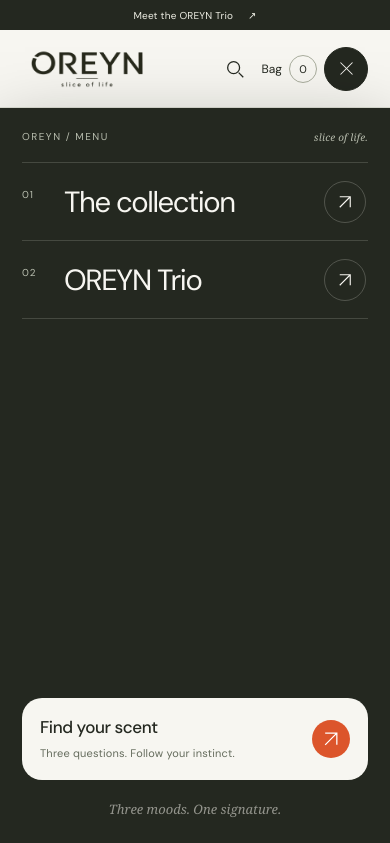
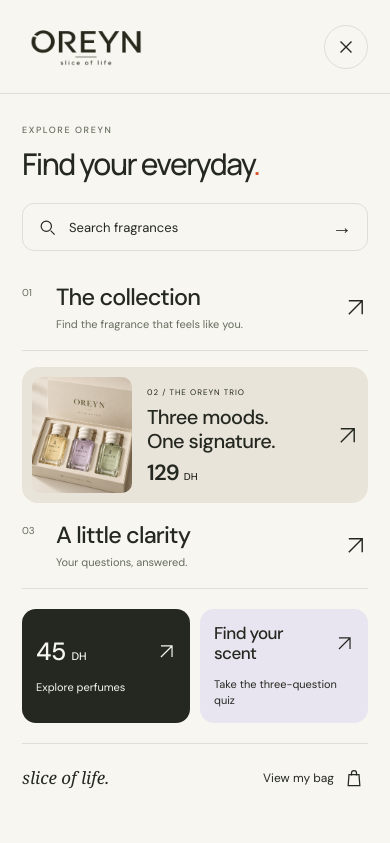
Before and after one commit to benomarh224-prog/OREYN, a website: page index.html in a window 390 px wide. Both pictures are taken after a click on the button 346 px from the left and 68 px from the top of the page. Shown: the top 843 px of the page. Drawn offline with Linux system fonts and the light colour scheme.

Commit message:
Redesign mobile navigation with full-screen storefront menu

```diff
--- a/index.html
+++ b/index.html
@@ -11,15 +11,27 @@
 </head>
 <body>
   <div class="announcement"><span>FIND YOUR EVERYDAY FRAGRANCE.</span><a href="#discovery">Meet the OREYN Trio <span>↗︎</span></a><span class="announcement-end">AN INDEPENDENT FRAGRANCE UNIVERSE</span></div>
-  <header class="site-header"><a class="logo" href="#" aria-label="Oreyn home"><img class="brand-logo" src="assets/oreyn-logo.jpg" alt="OREYN — slice of life" width="1280" height="640"></a><nav class="desktop-nav" aria-label="Main navigation"><a href="#collection">Shop</a><a href="#discovery">OREYN Trio</a><button data-open-quiz>Find your scent <span>↗︎</span></button></nav><div class="header-actions"><button class="icon-button" data-open-search aria-label="Search fragrances"><svg viewBox="0 0 24 24" fill="none" stroke="currentColor" stroke-width="1.4"><circle cx="10.5" cy="10.5" r="6.5"/><path d="m16 16 5 5"/></svg></button><button class="bag-button" id="open-bag">Bag <span id="bag-count">0</span></button><button class="icon-button menu-button" id="menu-toggle" aria-label="Open navigation" aria-expanded="false" aria-controls="mobile-nav"><span></span><span></span></button></div></header>
-  <nav id="mobile-nav" class="mobile-nav" aria-label="Mobile navigation" hidden>
-    <div class="mobile-nav-head"><span>OREYN / MENU</span><span>slice of life.</span></div>
-    <div class="mobile-nav-links">
-      <a class="mobile-nav-link" href="#collection"><small>01</small><span>The collection</span><svg viewBox="0 0 24 24" fill="none" stroke="currentColor" stroke-width="1.5" aria-hidden="true"><path d="M5 19 19 5M5 5h14v14"/></svg></a>
-      <a class="mobile-nav-link" href="#discovery"><small>02</small><span>OREYN Trio</span><svg viewBox="0 0 24 24" fill="none" stroke="currentColor" stroke-width="1.5" aria-hidden="true"><path d="M5 19 19 5M5 5h14v14"/></svg></a>
+  <header class="site-header"><a class="logo" href="#" aria-label="Oreyn home"><img class="brand-logo" src="assets/oreyn-logo.jpg" alt="OREYN — slice of life" width="1280" height="640"></a><nav class="desktop-nav" aria-label="Main navigation"><a href="#collection">Shop</a><a href="#discovery">OREYN Trio</a><button data-open-quiz>Find your scent <span>↗︎</span></button></nav><div class="header-actions"><button class="icon-button" data-open-search aria-label="Search fragrances"><svg viewBox="0 0 24 24" fill="none" stroke="currentColor" stroke-width="1.4"><circle cx="10.5" cy="10.5" r="6.5"/><path d="m16 16 5 5"/></svg></button><button class="bag-button" id="open-bag">Bag <span id="bag-count">0</span></button><button class="icon-button menu-button" id="menu-toggle" aria-haspopup="dialog" aria-label="Open navigation" aria-expanded="false" aria-controls="mobile-nav"><span></span><span></span></button></div></header>
+  <div id="mobile-nav" class="mobile-nav" role="dialog" aria-modal="true" aria-labelledby="menu-title" hidden>
+    <div class="mobile-nav-head">
+      <a class="logo" href="#" aria-label="OREYN home"><img class="brand-logo" src="assets/oreyn-logo.jpg" alt="OREYN — slice of life" width="1280" height="640"></a>
+      <button class="menu-close" data-menu-close aria-label="Close navigation"><svg viewBox="0 0 24 24" fill="none" stroke="currentColor" stroke-width="1.5" aria-hidden="true"><path d="m6 6 12 12M18 6 6 18"/></svg></button>
     </div>
-    <div class="mobile-nav-bottom"><button class="mobile-nav-quiz" data-open-quiz><span><strong>Find your scent</strong><small>Three questions. Follow your instinct.</small></span><svg viewBox="0 0 24 24" fill="none" stroke="currentColor" stroke-width="1.5" aria-hidden="true"><path d="M5 19 19 5M5 5h14v14"/></svg></button><p>Three moods. One signature.</p></div>
-  </nav>
+    <div class="mobile-nav-content">
+      <div class="menu-intro"><span class="eyebrow">EXPLORE OREYN</span><h2 id="menu-title">Find your everyday<span>.</span></h2></div>
+      <button class="menu-search" data-open-search><svg viewBox="0 0 24 24" fill="none" stroke="currentColor" stroke-width="1.5" aria-hidden="true"><circle cx="10.5" cy="10.5" r="6.5"/><path d="m16 16 5 5"/></svg><span>Search fragrances</span><span aria-hidden="true">→</span></button>
+      <nav class="mobile-nav-links" aria-label="Mobile navigation">
+        <a class="mobile-nav-link" href="#collection"><small>01</small><span><strong>The collection</strong><span>Find the fragrance that feels like you.</span></span><svg viewBox="0 0 24 24" fill="none" stroke="currentColor" stroke-width="1.5" aria-hidden="true"><path d="M5 19 19 5M5 5h14v14"/></svg></a>
+        <a class="menu-trio" href="#discovery"><img src="assets/oreyn-fragrance-trio.jpg" alt="" width="1254" height="1254"><span><small>02 / THE OREYN TRIO</small><strong>Three moods.<br>One signature.</strong><span class="menu-trio-price">129 <small>DH</small></span></span><svg viewBox="0 0 24 24" fill="none" stroke="currentColor" stroke-width="1.5" aria-hidden="true"><path d="M5 19 19 5M5 5h14v14"/></svg></a>
+        <a class="mobile-nav-link" href="#clarity"><small>03</small><span><strong>A little clarity</strong><span>Your questions, answered.</span></span><svg viewBox="0 0 24 24" fill="none" stroke="currentColor" stroke-width="1.5" aria-hidden="true"><path d="M5 19 19 5M5 5h14v14"/></svg></a>
+      </nav>
+      <div class="menu-shortcuts">
+        <button class="menu-price-link" data-menu-filter="45dh"><span class="menu-shortcut-top"><strong>45 <small>DH</small></strong><svg viewBox="0 0 24 24" fill="none" stroke="currentColor" stroke-width="1.5" aria-hidden="true"><path d="M5 19 19 5M5 5h14v14"/></svg></span><span>Explore perfumes</span></button>
+        <button class="mobile-nav-quiz" data-open-quiz><span class="menu-shortcut-top"><strong>Find your scent</strong><svg viewBox="0 0 24 24" fill="none" stroke="currentColor" stroke-width="1.5" aria-hidden="true"><path d="M5 19 19 5M5 5h14v14"/></svg></span><span>Take the three-question quiz</span></button>
+      </div>
+      <div class="menu-footer"><span>slice of life.</span><button data-view-bag>View my bag <svg viewBox="0 0 24 24" fill="none" stroke="currentColor" stroke-width="1.5" aria-hidden="true"><path d="M6 8h12l1 13H5L6 8Z"/><path d="M9 9V6a3 3 0 0 1 6 0v3"/></svg></button></div>
+    </div>
+  </div>
   <main id="main">
     <section class="hero hero-refined" aria-labelledby="hero-title" data-active="solar">
       <span class="hero-kicker eyebrow">A NEW PERSPECTIVE ON PERFUME</span>
--- a/refinement.css
+++ b/refinement.css
@@ -217,30 +217,54 @@
   .header-actions { gap: 6px; }
   .bag-button { font-size: 12px; gap: 7px; }
   .icon-button { width: 39px; }
-  body.menu-open { overflow: hidden; }
+  body.menu-open { overflow: hidden; position: fixed; top: var(--menu-scroll-offset); left: 0; right: 0; }
   html.menu-open { overflow: hidden; overscroll-behavior: none; }
-  .menu-button { width: 44px; height: 44px; align-items: center; border: 1px solid rgba(38,41,31,.2); border-radius: 50%; gap: 5px; transition: background .25s ease,border-color .25s ease; }
-  .menu-button span { width: 17px; transition: transform .28s cubic-bezier(.22,1,.36,1),background .2s ease; }
-  .menu-button[aria-expanded=true] { background: var(--ink); border-color: var(--ink); }
-  .menu-button[aria-expanded=true] span { background: var(--paper); }
-  .menu-button[aria-expanded=true] span:first-child { transform: translateY(3px) rotate(45deg); }
-  .menu-button[aria-expanded=true] span:last-child { transform: translateY(-3px) rotate(-45deg); }
-  .mobile-nav:not([hidden]) { display: flex; position: fixed; left: 0; right: 0; bottom: 0; z-index: 13; flex-direction: column; padding: 22px var(--page-gutter) max(24px,env(safe-area-inset-bottom)); background: var(--ink); color: var(--paper); box-shadow: 0 24px 70px rgba(15,18,12,.34); overflow-y: auto; overscroll-behavior: contain; animation: mobile-menu-in .38s cubic-bezier(.22,1,.36,1) both; }
-  .mobile-nav-head { display: flex; justify-content: space-between; gap: 20px; padding-bottom: 18px; border-bottom: 1px solid rgba(240,239,231,.16); font-size: 10px; letter-spacing: 1.5px; color: #b9beaf; }
-  .mobile-nav-head span:last-child { font-family: Georgia,serif; font-style: italic; letter-spacing: .2px; text-transform: lowercase; }
-  .mobile-nav-links { display: flex; flex-direction: column; }
-  .mobile-nav .mobile-nav-link { min-height: 78px; display: grid; grid-template-columns: 30px minmax(0,1fr) 44px; align-items: center; gap: 12px; padding: 0; border-bottom: 1px solid rgba(240,239,231,.16); color: var(--paper); text-align: left; font-size: clamp(25px,7.5vw,34px); letter-spacing: -1.4px; }
-  .mobile-nav-link small { align-self: start; margin-top: 25px; font-size: 10px; letter-spacing: 1px; color: #b9beaf; }
-  .mobile-nav-link svg { width: 42px; height: 42px; padding: 11px; border: 1px solid rgba(240,239,231,.22); border-radius: 50%; transition: transform .25s ease,background .25s ease,color .25s ease; }
-  .mobile-nav-link:active svg { transform: translate(2px,-2px); background: var(--paper); color: var(--ink); }
-  .mobile-nav-bottom { margin-top: auto; padding-top: 28px; }
-  .mobile-nav .mobile-nav-quiz { width: 100%; min-height: 82px; display: flex; align-items: center; justify-content: space-between; gap: 20px; padding: 17px 18px; border: 0; border-radius: 20px; background: var(--paper); color: var(--ink); text-align: left; }
-  .mobile-nav-quiz strong { display: block; font-size: 17px; font-weight: 500; letter-spacing: -.4px; }
-  .mobile-nav-quiz small { display: block; margin-top: 7px; color: var(--muted); font-size: 11px; letter-spacing: .2px; line-height: 1.5; }
-  .mobile-nav-quiz svg { width: 38px; height: 38px; flex: 0 0 38px; padding: 9px; border-radius: 50%; background: var(--orange); color: #fff; }
-  .mobile-nav-bottom > p { margin: 18px 0 0; font-family: Georgia,serif; font-size: 13px; font-style: italic; color: rgba(240,239,231,.55); text-align: center; }
-  .mobile-nav a:focus-visible,.mobile-nav button:focus-visible { outline-color: var(--orange); outline-offset: -2px; }
-  @keyframes mobile-menu-in { from { opacity: 0; transform: translateY(-14px); } to { opacity: 1; transform: translateY(0); } }
+  .menu-button { display: flex; width: 44px; height: 44px; align-items: center; justify-content: center; flex-direction: column; border: 1px solid var(--line); border-radius: 50%; gap: 5px; transition: background .2s ease; }
+  .menu-button span { display: block; height: 1px; width: 17px; background: var(--ink); }
+  .menu-button:hover { background: #e6e8dd; }
+  .mobile-nav:not([hidden]) { display: flex; position: fixed; inset: 0; z-index: 40; flex-direction: column; background: var(--paper); color: var(--ink); animation: mobile-menu-in .25s ease-out both; }
+  .mobile-nav-head { display: flex; flex: 0 0 auto; align-items: center; justify-content: space-between; gap: 20px; padding: max(14px,env(safe-area-inset-top)) var(--page-gutter) 14px; border-bottom: 1px solid var(--line); }
+  .mobile-nav-head .logo { display: flex; align-items: center; min-height: 44px; }
+  .mobile-nav-head .brand-logo { width: 128px; }
+  .menu-close { display: grid; place-items: center; width: 44px; height: 44px; flex: 0 0 44px; border: 1px solid var(--line); border-radius: 50%; }
+  .menu-close svg { width: 22px; height: 22px; }
+  .mobile-nav-content { overflow-y: auto; overscroll-behavior-y: contain; min-height: 0; padding: 24px var(--page-gutter) max(16px,env(safe-area-inset-bottom)); scrollbar-width: thin; }
+  .menu-intro .eyebrow { font-size: 9px; letter-spacing: 1.6px; color: var(--muted); }
+  .menu-intro h2 { margin: 8px 0 21px; font-size: clamp(27px,7.7vw,36px); letter-spacing: -1.5px; line-height: 1.2; font-weight: 500; }
+  .menu-intro h2 > span { color: var(--orange); }
+  .menu-search { display: flex; align-items: center; gap: 12px; width: 100%; min-height: 48px; padding: 10px 15px; border: 1px solid var(--line); border-radius: 12px; font-size: 13px; text-align: left; }
+  .menu-search svg { width: 19px; height: 19px; flex: 0 0 19px; }
+  .menu-search > span:last-child { margin-left: auto; font-size: 20px; }
+  .mobile-nav-links { display: flex; flex-direction: column; margin-top: 14px; }
+  .mobile-nav-link { display: grid; grid-template-columns: 22px minmax(0,1fr) 24px; align-items: center; gap: 12px; min-height: 86px; padding: 15px 0; text-align: left; border-bottom: 1px solid var(--line); }
+  .mobile-nav-link > small { font-size: 10px; color: var(--muted); align-self: start; padding-top: 6px; }
+  .mobile-nav-link strong { display: block; font-size: clamp(21px,6vw,26px); line-height: 1.2; font-weight: 500; letter-spacing: -.8px; }
+  .mobile-nav-link > span > span { display: block; margin-top: 5px; font-size: 11px; line-height: 1.5; color: var(--muted); }
+  .mobile-nav-link svg,.menu-trio > svg { width: 23px; height: 23px; transition: transform .2s ease; }
+  .mobile-nav-link:hover svg,.menu-trio:hover > svg { transform: translate(2px,-2px); }
+  .menu-trio { display: grid; grid-template-columns: 100px minmax(0,1fr) 22px; gap: 15px; align-items: center; margin-top: 16px; padding: 10px; border-radius: 16px; background: #e9e4d9; }
+  .menu-trio > img { width: 100%; height: 116px; object-fit: cover; border-radius: 10px; }
+  .menu-trio > span > small { display: block; font-size: 8px; letter-spacing: 1px; margin-bottom: 8px; }
+  .menu-trio strong { display: block; font-size: 20px; font-weight: 500; letter-spacing: -.6px; line-height: 1.2; }
+  .menu-trio-price { display: block; margin-top: 9px; font-size: 22px; font-weight: 550; line-height: 1; letter-spacing: -.7px; }
+  .menu-trio-price small { font-size: 10px; font-weight: 500; letter-spacing: 0; }
+  .menu-shortcuts { display: grid; grid-template-columns: 1fr 1fr; gap: 10px; margin-top: 20px; }
+  .menu-shortcuts > button { min-width: 0; min-height: 95px; border-radius: 14px; padding: 14px; text-align: left; }
+  .menu-price-link { background: var(--ink); color: var(--paper); }
+  .mobile-nav-quiz { background: #e9e5f0; }
+  .menu-shortcut-top { display: flex; align-items: center; justify-content: space-between; gap: 8px; }
+  .menu-shortcut-top > strong { font-size: 17px; font-weight: 500; letter-spacing: -.6px; line-height: 1.2; }
+  .menu-price-link strong { font-size: 25px; }
+  .menu-price-link strong small { font-size: 11px; letter-spacing: 0; }
+  .menu-shortcut-top > svg { width: 19px; height: 19px; flex: 0 0 19px; }
+  .menu-shortcuts > button > span:last-child { display: block; margin-top: 12px; font-size: 11px; line-height: 1.5; }
+  .menu-footer { display: flex; flex-wrap: wrap; align-items: center; justify-content: space-between; gap: 12px; margin-top: 20px; padding-top: 12px; border-top: 1px solid var(--line); }
+  .menu-footer > span { font: italic 17px Georgia,serif; }
+  .menu-footer > button { display: flex; align-items: center; gap: 10px; min-height: 44px; padding: 0 4px; font-size: 12px; }
+  .menu-footer svg { width: 20px; height: 20px; }
+  .mobile-nav a:focus-visible,.mobile-nav button:focus-visible { outline: 2px solid var(--orange); outline-offset: 3px; }
+  .mobile-nav button:hover { box-shadow: inset 0 0 0 1px currentColor; }
+  @keyframes mobile-menu-in { from { opacity: 0; transform: translateY(8px); } to { opacity: 1; transform: translateY(0); } }
   .studio-top { padding: 13px 17px 0; }
   .studio-top > .eyebrow { font-size: 9px; }
   .product-scene { inset: auto; width: 100%; height: 343px; }
@@ -334,6 +358,9 @@
 }
 @media(max-width:365px) {
   :root { --page-gutter: 18px; }
+  .menu-trio { grid-template-columns: 80px minmax(0,1fr) 22px; gap: 10px; }
+  .menu-trio > img { height: 100px; }
+  .menu-trio strong { font-size: 18px; }
   .studio-top { padding: 10px 12px 0; }
   .studio-top > .eyebrow { font-size: 8px; }
   #motion-toggle { font-size: 7px; }
--- a/script.js
+++ b/script.js
@@ -173,31 +173,41 @@
   });
   $('#hero-status').textContent = p.name + ' selected.';
 }
+let menuScrollY = 0;
 function closeMenu(restoreFocus = false) {
   const nav = $('#mobile-nav'), toggle = $('#menu-toggle');
+  const wasOpen = !nav.hidden;
   nav.hidden = true;
   document.body.classList.remove('menu-open');
   document.documentElement.classList.remove('menu-open');
-  $$('main, footer, .announcement, .site-header .logo, .desktop-nav, .header-actions > :not(#menu-toggle)').forEach(element => { element.inert = false; });
+  document.body.style.removeProperty('--menu-scroll-offset');
+  $$('main, footer, .announcement, .site-header').forEach(element => { element.inert = false; });
   toggle.setAttribute('aria-expanded', 'false');
   toggle.setAttribute('aria-label', 'Open navigation');
+  if (wasOpen) window.scrollTo({ top: menuScrollY, behavior: 'instant' });
   if (restoreFocus) toggle.focus({ preventScroll: true });
 }
 function openMenu() {
   const nav = $('#mobile-nav'), toggle = $('#menu-toggle');
-  nav.style.top = `${$('.site-header').getBoundingClientRect().bottom}px`;
+  if (!nav.hidden || innerWidth > 760) return;
+  menuScrollY = window.scrollY;
+  document.body.style.setProperty('--menu-scroll-offset', -menuScrollY + 'px');
   nav.hidden = false;
   document.body.classList.add('menu-open');
   document.documentElement.classList.add('menu-open');
-  $$('main, footer, .announcement, .site-header .logo, .desktop-nav, .header-actions > :not(#menu-toggle)').forEach(element => { element.inert = true; });
+  $$('main, footer, .announcement, .site-header').forEach(element => { element.inert = true; });
   toggle.setAttribute('aria-expanded', 'true');
   toggle.setAttribute('aria-label', 'Close navigation');
-  requestAnimationFrame(() => { if (!nav.hidden) nav.querySelector('.mobile-nav-link')?.focus({ preventScroll: true }); });
+  nav.querySelector('.mobile-nav-content').scrollTop = 0;
+  requestAnimationFrame(() => { if (!nav.hidden) nav.querySelector('[data-menu-close]').focus({ preventScroll: true }); });
 }
+
 document.addEventListener('click', async event => {
   const button = event.target.closest('button, a'); if (!button) return;
   const pageAnchor = button.matches('a[href^="#"]') ? button.getAttribute('href') : null;
   if (pageAnchor !== null) { event.preventDefault(); scrollToPageSection(pageAnchor); }
+  if (button.hasAttribute('data-menu-close')) closeMenu(true);
+  if (button.dataset.menuFilter) { filter = button.dataset.menuFilter; renderProducts(); scrollToPageSection('#collection'); }
   if (button.hasAttribute('data-close')) closeModal(button.closest('dialog'));
   if (button.dataset.filter) { filter = button.dataset.filter; renderProducts(); }
   if (button.dataset.save) toggleSave(button.dataset.save);
@@ -226,12 +236,12 @@
 $('#hero-details').addEventListener('click', () => openProduct(heroId));
 $('#search-input').addEventListener('input', searchProducts);
 $('#menu-toggle').addEventListener('click', () => { if ($('#mobile-nav').hidden) openMenu(); else closeMenu(true); });
-window.addEventListener('resize', () => { if (innerWidth > 760) closeMenu(); else if (!$('#mobile-nav').hidden) $('#mobile-nav').style.top = `${$('.site-header').getBoundingClientRect().bottom}px`; });
+window.addEventListener('resize', () => { if (innerWidth > 760) closeMenu(); });
 document.addEventListener('keydown', event => {
   if ($('#mobile-nav').hidden) return;
   if (event.key === 'Escape') { event.preventDefault(); closeMenu(true); }
   if (event.key === 'Tab') {
-    const controls = [$('#menu-toggle'), ...$$('#mobile-nav a, #mobile-nav button')];
+    const controls = $$('#mobile-nav a, #mobile-nav button');
     const index = controls.indexOf(document.activeElement);
     if (event.shiftKey && index <= 0) { event.preventDefault(); controls.at(-1).focus(); }
     else if (!event.shiftKey && (index === -1 || index === controls.length - 1)) { event.preventDefault(); controls[0].focus(); }
```
Also changed, not shown: tests/hero.test.js (+8 -4 lines), style.css.
